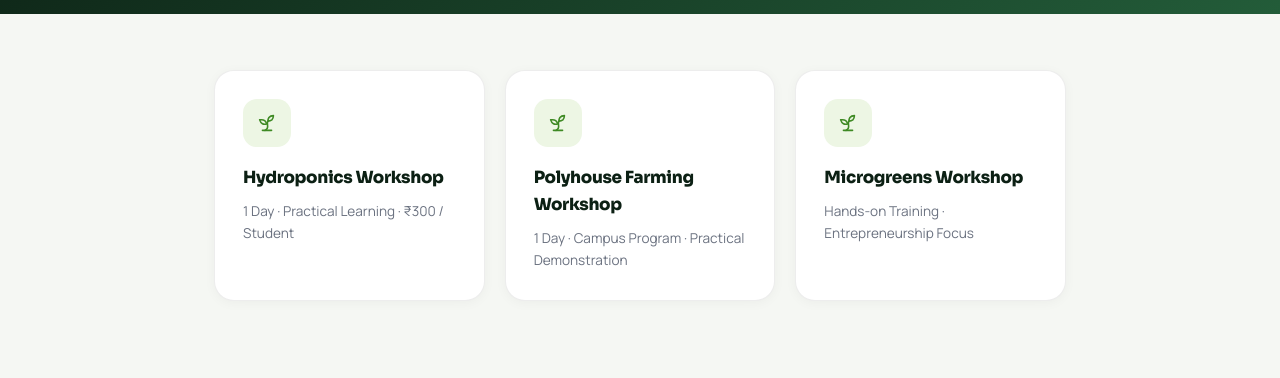
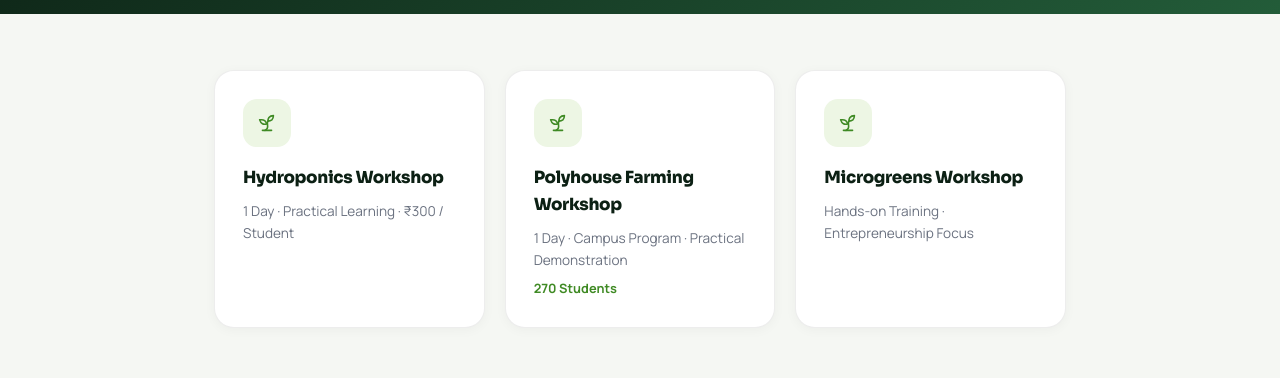
Before and after one commit to igobackend2-bit/IGO-Academy-LMS, a React (Vite) app in the folder client/: page /workshops in a window 1280 px wide. Shown: the part 289-667 px from the top of the page. Built offline with nearby package versions, Linux system fonts and the light colour scheme; no server answers.

Commit message:
Add 270 Students stat to Polyhouse Farming Workshop card

```diff
--- a/client/src/pages/public/WorkshopsPage.jsx
+++ b/client/src/pages/public/WorkshopsPage.jsx
@@ -23,6 +23,7 @@ const WORKSHOPS = [
   {
     name: 'Polyhouse Farming Workshop',
     details: '1 Day · Campus Program · Practical Demonstration',
+    students: '270 Students',
   },
   {
     name: 'Microgreens Workshop',
@@ -63,6 +64,9 @@ export default function WorkshopsPage() {
                 {w.name}
               </h3>
               <p style={{ color: '#6b7280', fontSize: '.85rem', lineHeight: 1.6, margin: 0 }}>{w.details}</p>
+              {w.students && (
+                <p style={{ color: '#3F8A24', fontWeight: 700, fontSize: '.8rem', lineHeight: 1.6, margin: '.4rem 0 0' }}>{w.students}</p>
+              )}
             </div>
           ))}
         </div>
```
